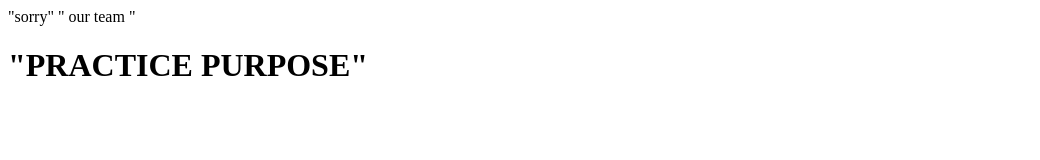
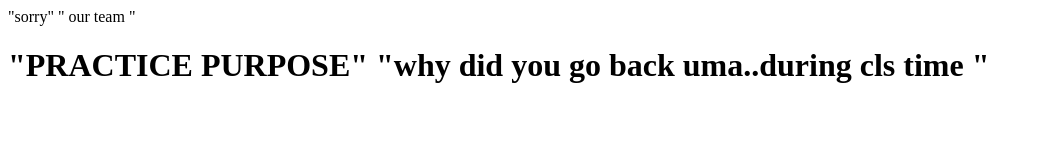
Before and after one commit to koteswararao73/dynamic-, a plain HTML site: page index.html in a window 1280 px wide. Shown: the whole page, without its empty margins (0-1040 px from the left). Drawn offline with Linux system fonts and the light colour scheme.

Commit message:
Update index.html
update

```diff
--- a/index.html
+++ b/index.html
@@ -4,7 +4,7 @@
     <body>
       "   our team  "
     <h1> "PRACTICE PURPOSE"
-
+      <p1>  "why did you go back uma..during cls time " </p1>
     </h1>
     </body>
   </head>
```
